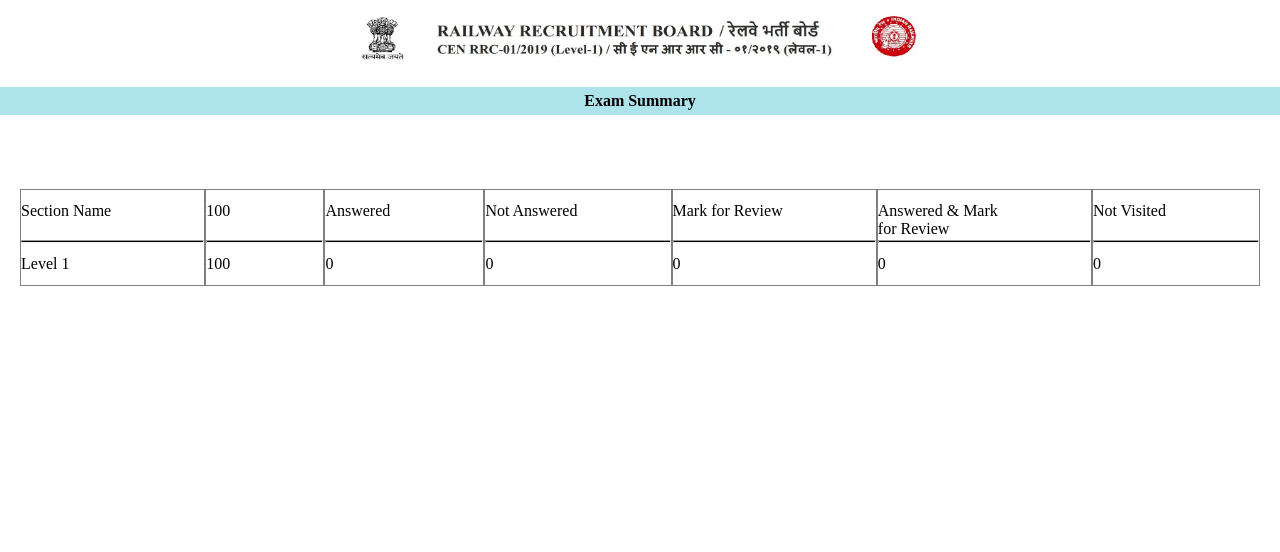
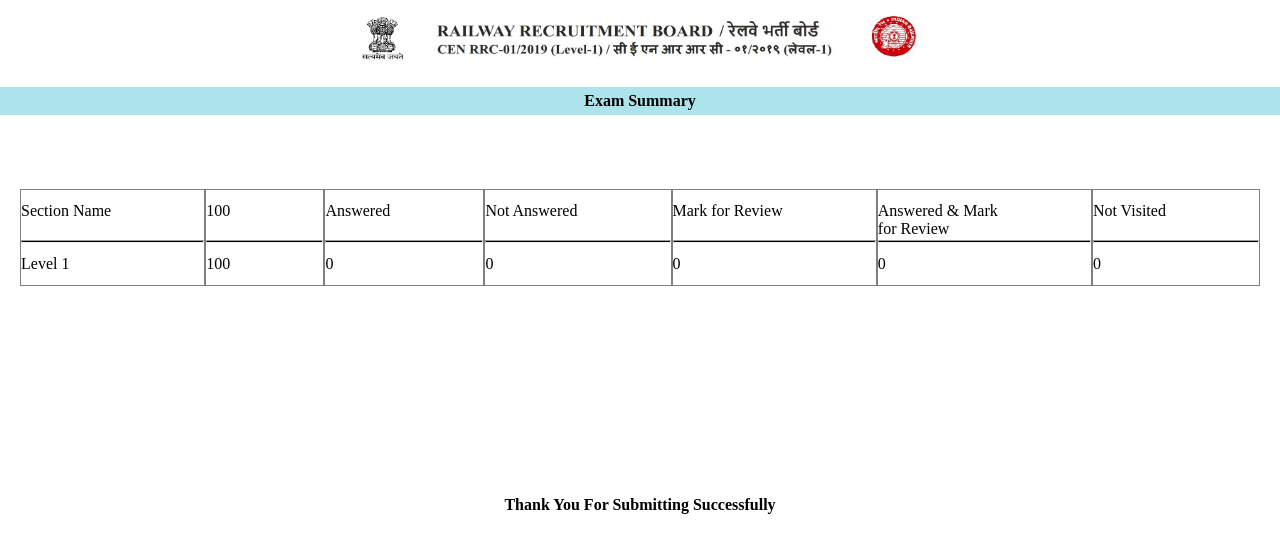
Before and after one commit to yashraj695/test-simulator, a React (Create React App) app: page /endpage in a window 1280 px wide. Shown: the top 552 px of the page. Built offline with nearby package versions, Linux system fonts and the light colour scheme.

Commit message:
deploy my app to gh pages

```diff
--- a/src/EndingPage.js
+++ b/src/EndingPage.js
@@ -51,6 +51,9 @@
                         <p>{qusData.nvi}</p>
                     </div>
                  </div>
+
+
+                 <center style={{marginTop:200}}> <b> Thank You For Submitting Successfully </b></center>
           </div>
 }
 export default EndPage;
```
